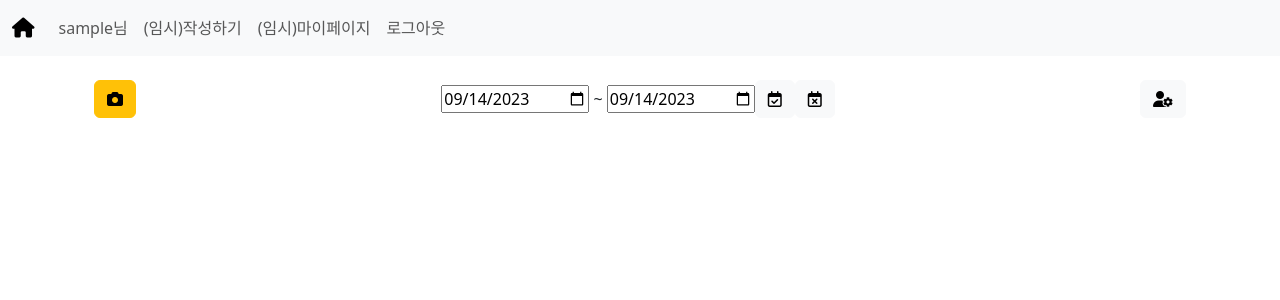
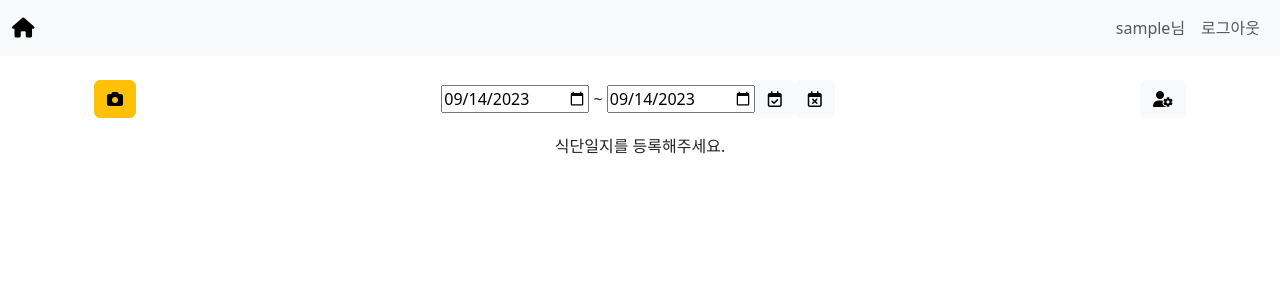
Before and after one commit to hong00009/yolov5, a Django app: page /my_page/ in a window 1280 px wide. Shown: the top 300 px of the page. Run offline with Django 4.2, Linux system fonts and the light colour scheme; the visitor is signed in with stand-in values (Sample User, id 1); data that the repository does not hold is empty; some libraries are stand-ins or nearby versions.

Commit message:
UI수정중
Signed-off-by: hong <itsmezarya@gmail.com>

```diff
--- a/templates/_nav.html
+++ b/templates/_nav.html
@@ -7,14 +7,12 @@
       aria-controls="navbarNavAltMarkup" aria-expanded="false" aria-label="Toggle navigation">
       <span class="navbar-toggler-icon"></span>
     </button>
+
     <div class="collapse navbar-collapse" id="navbarNavAltMarkup">
-      <div class="navbar-nav">
+      <div class="navbar-nav ms-auto">
 
         {% if user.is_authenticated %}
         <a class="nav-link" href="{% url 'accounts:profile' %}">{{user}}님</a>
-
-        <a class="nav-link" href="{% url 'yolov5_django:upload_post' %}">(임시)작성하기</a>
-        <a class="nav-link" href="{% url 'yolov5_django:my_page' %}">(임시)마이페이지</a>
         <a class="nav-link" href="{% url 'accounts:logout' %}">로그아웃</a>
 
         {% else %}
--- a/yolov5_django/templates/yolov5_django/my_page.html
+++ b/yolov5_django/templates/yolov5_django/my_page.html
@@ -9,14 +9,22 @@
             <a href="{% url 'yolov5_django:upload_post' %}" class="btn btn-warning"><i class="fa-solid fa-camera"></i></a>
 
             <form method="GET" class="d-inline-flex align-items-center">
+
                 {{ form.start_date }} &nbsp;~&nbsp;{{ form.end_date }}
                 <button type="submit" class="btn btn-light"><i class="fa-regular fa-calendar-check"></i></button>
                 <a href="{% url 'yolov5_django:my_page' %}" class="btn btn-light"><i class="fa-regular fa-calendar-xmark"></i></a>
             </form>
-
-            <a href="{% url 'accounts:profile' %}" class="btn btn-light"><i class="fa-solid fa-user-gear"></i></a>
+                        <a href="{% url 'accounts:profile' %}" class="btn btn-light"><i class="fa-solid fa-user-gear"></i></a>
         </div>
     </div>
+</div>
+
+<div class="text-center mt-3">
+    {% if total_posts_count > 0 %}
+        <p>{{ user }}님의 식단일지</p>
+    {% else %}
+        <p> 식단일지를 등록해주세요.</p>
+    {% endif %}
 </div>
 
 
--- a/yolov5_django/views.py
+++ b/yolov5_django/views.py
@@ -1,17 +1,13 @@
 from django.shortcuts import render, redirect, get_object_or_404
 from django.contrib.auth.decorators import login_required
 from django.conf import settings
-from django.http import JsonResponse
 from django.views.decorators.http import require_POST
 from django.utils.timezone import now
 from django.core.paginator import Paginator
-from django.db.models import F
 import logging
 from django.db.models.functions import ExtractWeek
-
-
 from uuid import uuid4 # 고유번호 생성
-from datetime import datetime, timedelta
+from datetime import timedelta
 import os
 # ▲ 기본 라이브러리만
 
@@ -22,6 +18,7 @@ from .foodinfo import food_info
 from .models import Post
 from accounts.personal_nutrition import save_personal_food_nutrition
 logger = logging.getLogger(__name__)
+
 # Create your views here.
 def index(request):
     if request.user.is_authenticated:
@@ -74,7 +71,9 @@ def my_page(request):
     posts = Post.objects.filter(user=request.user).order_by('-post_time')
 
     postw = Post.objects.annotate(week=ExtractWeek('post_time')).order_by('week')
-    filter_applied = False
+    total_posts = Post.objects.filter(user=request.user).count()
+
+    filter_O = False
 
     if form.is_valid():
         start_date = form.cleaned_data['start_date']
@@ -82,13 +81,15 @@ def my_page(request):
 
         if start_date:
             posts = posts.filter(post_time__gte=start_date)
-            filter_applied = True
+            filter_O = True
 
         if end_date:
             end_date += timedelta(days=1)
             end_date -= timedelta(seconds=1)
             posts = posts.filter(post_time__lte=end_date)
-            filter_applied = True
+            filter_O = True
+
+    filtered_posts = posts.count()
 
     # 페이지 설정
     paginator = Paginator(posts, 8)
@@ -99,7 +100,9 @@ def my_page(request):
         'posts': posts,
         'form': form,
         'postw': postw,
-        'filter_applied': filter_applied,
+        'filter_O': filter_O,
+        'total_posts_count': total_posts,
+        'filtered_posts_count' : filtered_posts,
     }
     return render(request, 'yolov5_django/my_page.html', context)
 
```
